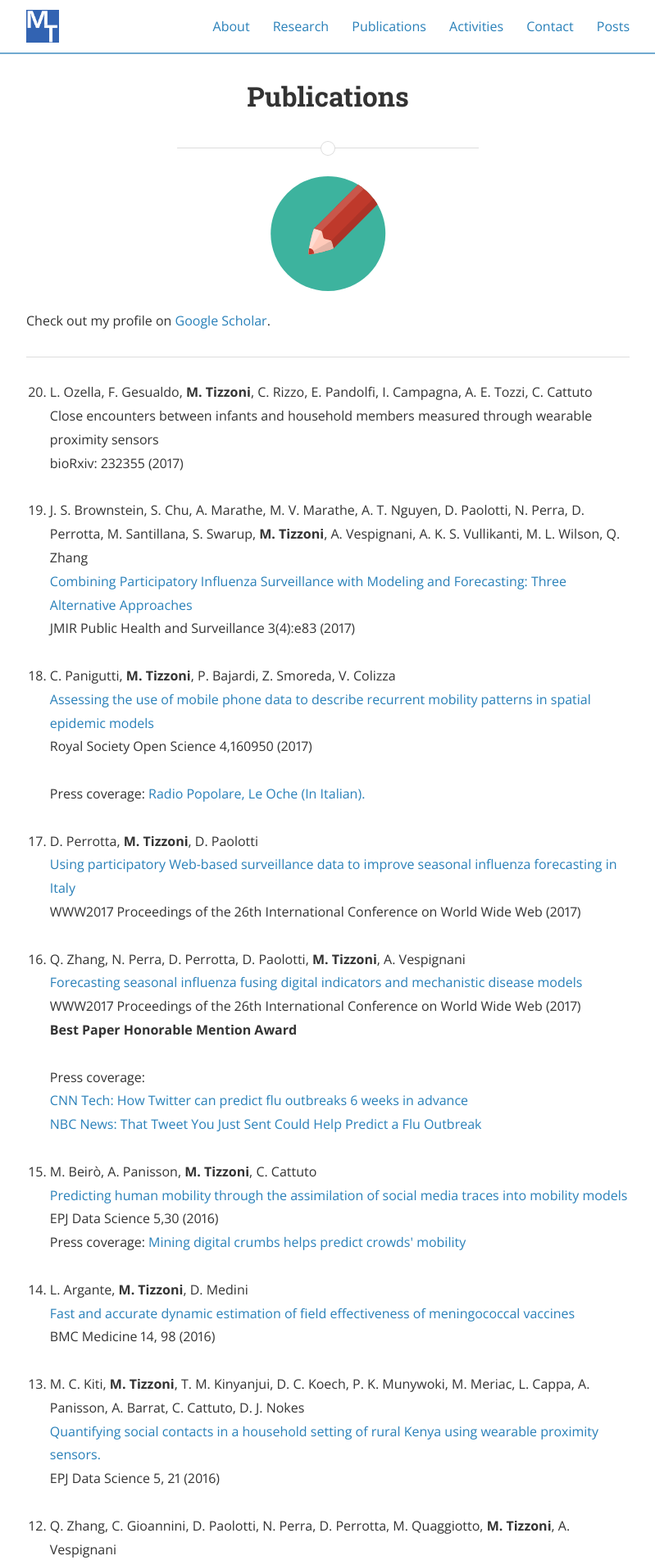
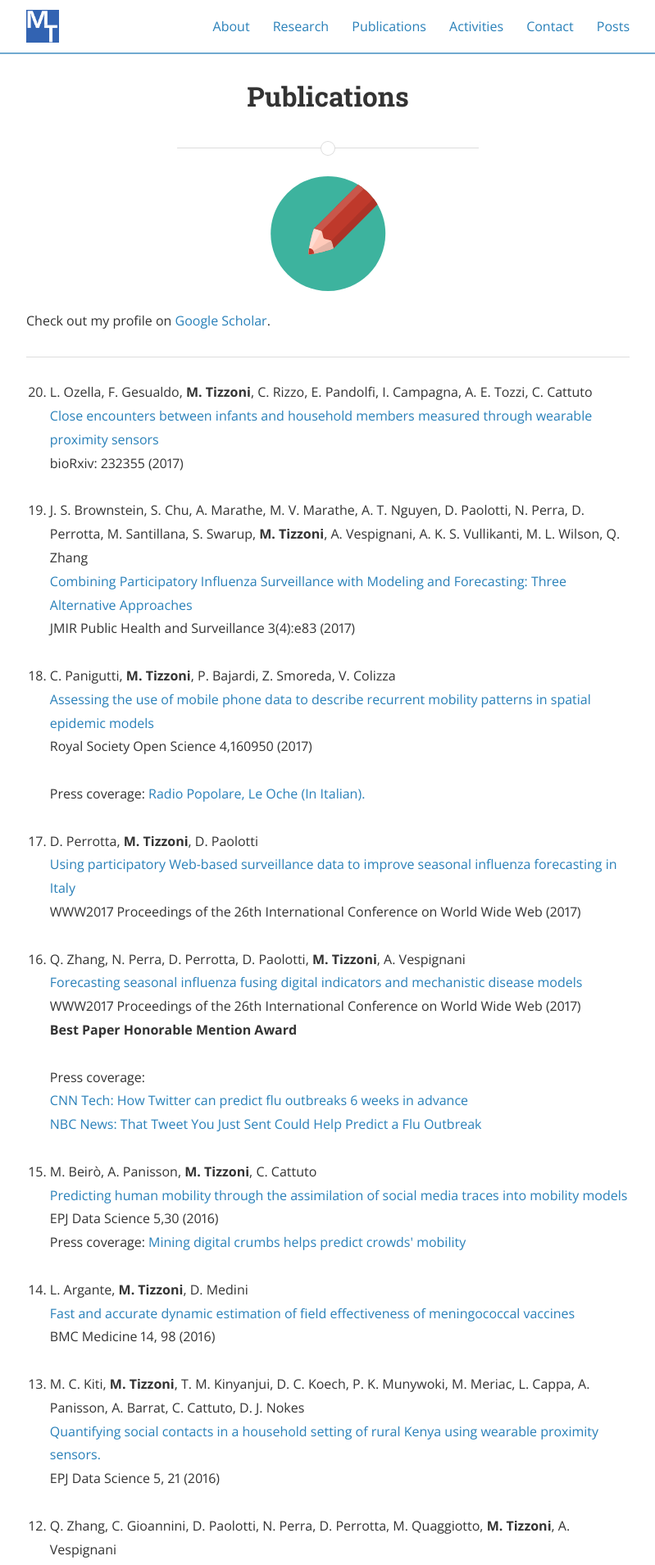
Before and after one commit to micheletizzoni/micheletizzoni.github.io, a Jekyll site: the page built from 3_publications.md, in a window 1280 px wide. Shown: the top 1909 px of the page at 82% size, without its empty margins (240-1039 px from the left). Built offline with Jekyll 4.4.1, drawn with Linux system fonts in a browser that asks for light colours; nearby versions of some CDN libraries.

Commit message:
Fixed link

```diff
--- a/3_publications.md
+++ b/3_publications.md
@@ -14,7 +14,7 @@ Check out my profile on [Google Scholar](https://scholar.google.it/citations?use
 <ol reversed>
 
   <li>L. Ozella, F. Gesualdo, <strong>M. Tizzoni</strong>, C. Rizzo, E. Pandolfi, I. Campagna, A. E. Tozzi, C. Cattuto <br>
-  <a href="https://www.biorxiv.org/content/early/2017/12/13/232355.article-info"></a>Close encounters between infants and household members measured through wearable proximity sensors<br>
+  <a href="https://www.biorxiv.org/content/early/2017/12/13/232355.article-info">Close encounters between infants and household members measured through wearable proximity sensors</a><br>
   bioRxiv: 232355 (2017)<br>
   <br>
 
```
